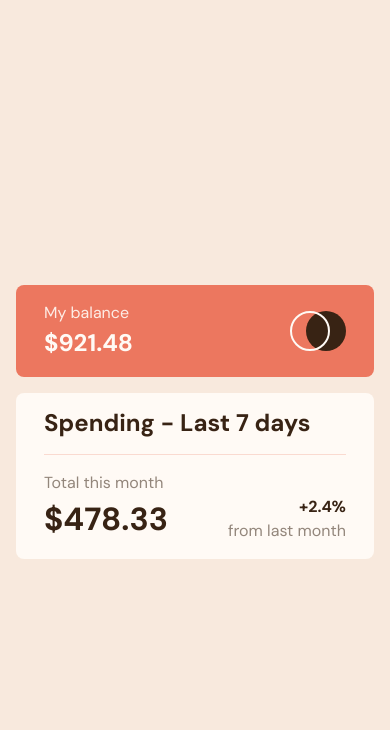
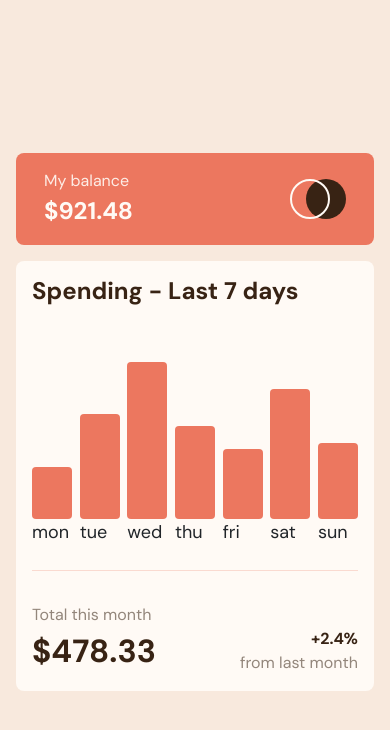
Before and after one commit to LorenzoTesoro/expenses_chart_frmentor, a plain HTML site: page index.html in a window 390 px wide. Drawn offline with nearby package versions, Linux system fonts and the light colour scheme.

Commit message:
add responsive

```diff
--- a/assets/css/style.css
+++ b/assets/css/style.css
@@ -36,8 +36,8 @@ main {
   background-color: var(--clr-soft-red);
   border-radius: 0.5rem;
   padding: 1rem;
-  max-height: 126px;
-  max-width: 540px;
+  flex-shrink: 0;
+  max-width: 480px;
 }
 
 .page_heading .container {
@@ -81,7 +81,11 @@ main {
   background-color: var(--clr-lighter);
   border-radius: 0.5rem;
   padding: 1rem;
-  max-width: 540px;
+  flex-shrink: 0;
+  max-width: 480px;
+}
+.page_content .container {
+  padding: 0;
 }
 
 h1 {
@@ -89,10 +93,29 @@ h1 {
   font-weight: var(--fw-lg);
   font-size: 1.5rem;
 }
+
+.content_charts {
+  padding-top: 3rem;
+  padding-bottom: 0.5rem;
+  display: flex;
+  justify-content: space-between;
+}
+.day {
+  display: flex;
+  flex-direction: column;
+  justify-content: end;
+}
+.bar {
+  width: 40px;
+  background-color: var(--clr-soft-red);
+  border-radius: 0.25rem;
+}
+
 hr {
   color: var(--clr-soft-red);
 }
 .content_total {
+  padding-top: 1rem;
   display: flex;
   justify-content: space-between;
 }
@@ -117,3 +140,13 @@ hr {
 }
 
 /* #endregion main */
+
+@media screen and (min-width: 768px) {
+  main {
+    align-items: center;
+  }
+  .page_heading,
+  .page_content {
+    min-width: 480px;
+  }
+}
--- a/index.html
+++ b/index.html
@@ -49,7 +49,18 @@
               <h1>Spending - Last 7 days</h1>
             </div>
             <!-- /.content_title -->
-            <div class="content_charts"></div>
+            <div class="content_charts">
+              <div class="day" v-for="day in days">
+                <div
+                  class="bar"
+                  :style="{'height': day.amount * 3 + 'px'}"
+                ></div>
+                <!-- /.bar -->
+                <div class="day_name">{{day.day}}</div>
+                <!-- /.day_name -->
+              </div>
+              <!-- /.day -->
+            </div>
             <!-- /.content_charts -->
             <hr />
             <div class="content_total">
```
